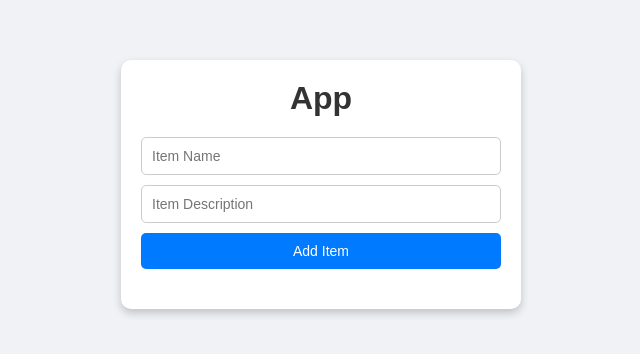
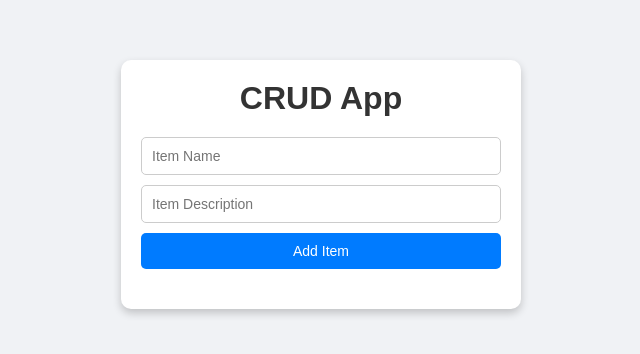
Before and after one commit to Pranay0930/CRUDAPPLICATION, a website: page public/index.html in a window 1280 px wide. Shown: the part 216-570 px from the top of the page, without its empty margins (319-959 px from the left). Drawn offline with Linux system fonts and the light colour scheme; no server answers.

Commit message:
Update index.html

```diff
--- a/public/index.html
+++ b/public/index.html
@@ -8,7 +8,7 @@
   </head>
   <body>
     <div class="container">
-      <h1> App</h1>
+      <h1> CRUD App</h1>
       <form id="itemForm">
         <input type="text" id="itemName" placeholder="Item Name" required />
         <input
```
